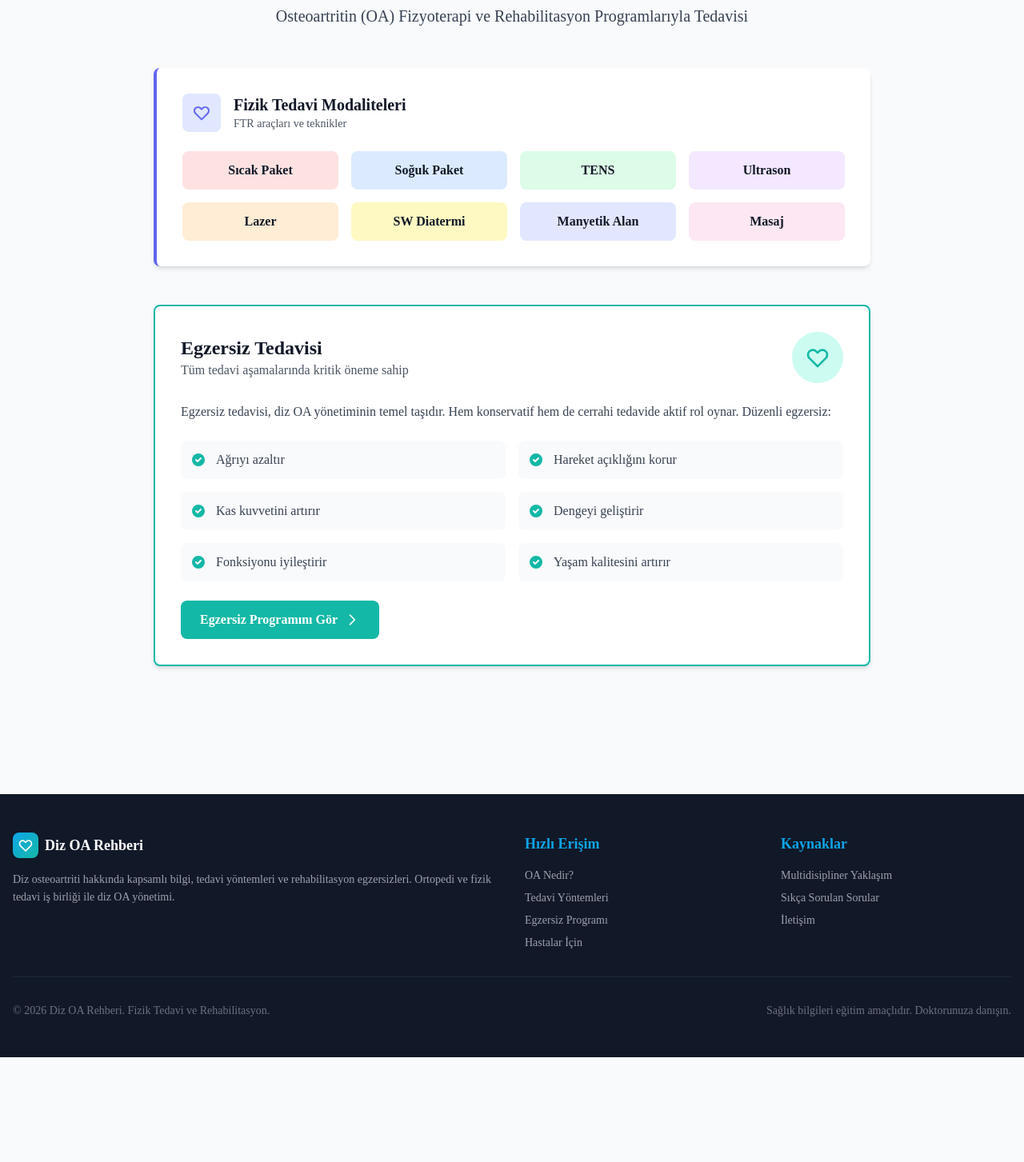
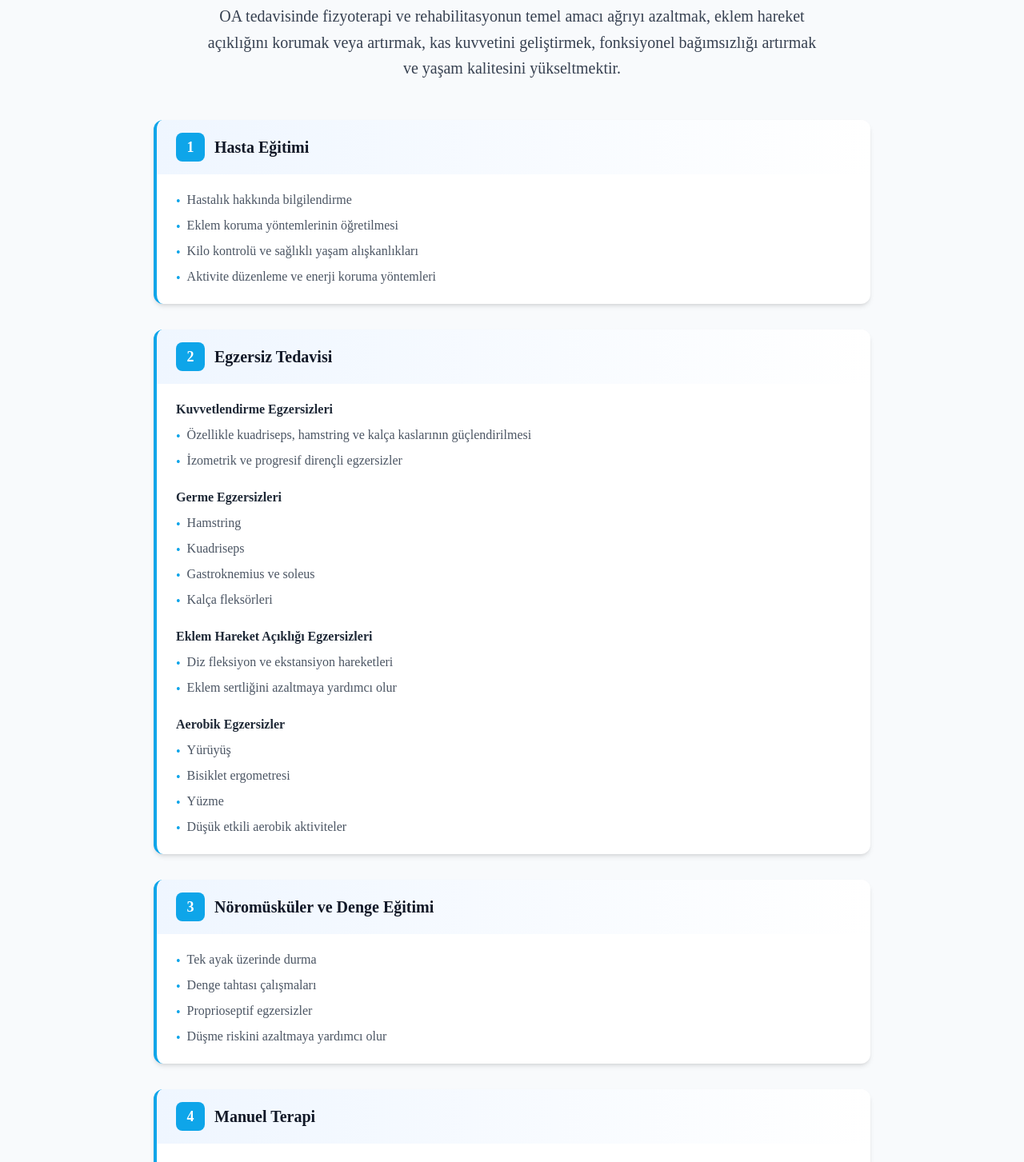
Before and after one commit to pat-0/diz-osteoartriti, a Next.js app: page /tedavi in a window 1280 px wide. Shown: the part 180-1633 px from the top of the page at 80% size. Before the commit the page ends 1502 px from the top, so only its background shows below. Built offline with nearby package versions, Linux system fonts and the light colour scheme.

Commit message:
Tedavi sayfasına 7 FTR bölümü eklendi - Hasta Eğitimi, Egzersiz, Denge, Manuel Terapi, Fiziksel Ajanlar, Yardımcı Cihazlar, Hidroterapi

```diff
--- a/app/tedavi/page.tsx
+++ b/app/tedavi/page.tsx
@@ -1,4 +1,88 @@
 export default function TedaviPage() {
+  const sections = [
+    {
+      number: "1",
+      title: "Hasta Eğitimi",
+      items: [
+        "Hastalık hakkında bilgilendirme",
+        "Eklem koruma yöntemlerinin öğretilmesi",
+        "Kilo kontrolü ve sağlıklı yaşam alışkanlıkları",
+        "Aktivite düzenleme ve enerji koruma yöntemleri",
+      ],
+    },
+    {
+      number: "2",
+      title: "Egzersiz Tedavisi",
+      subSections: [
+        {
+          name: "Kuvvetlendirme Egzersizleri",
+          items: [
+            "Özellikle kuadriseps, hamstring ve kalça kaslarının güçlendirilmesi",
+            "İzometrik ve progresif dirençli egzersizler",
+          ],
+        },
+        {
+          name: "Germe Egzersizleri",
+          items: ["Hamstring", "Kuadriseps", "Gastroknemius ve soleus", "Kalça fleksörleri"],
+        },
+        {
+          name: "Eklem Hareket Açıklığı Egzersizleri",
+          items: [
+            "Diz fleksiyon ve ekstansiyon hareketleri",
+            "Eklem sertliğini azaltmaya yardımcı olur",
+          ],
+        },
+        {
+          name: "Aerobik Egzersizler",
+          items: ["Yürüyüş", "Bisiklet ergometresi", "Yüzme", "Düşük etkili aerobik aktiviteler"],
+        },
+      ],
+    },
+    {
+      number: "3",
+      title: "Nöromüsküler ve Denge Eğitimi",
+      items: [
+        "Tek ayak üzerinde durma",
+        "Denge tahtası çalışmaları",
+        "Proprioseptif egzersizler",
+        "Düşme riskini azaltmaya yardımcı olur",
+      ],
+    },
+    {
+      number: "4",
+      title: "Manuel Terapi",
+      items: [
+        "Eklem mobilizasyonları",
+        "Yumuşak doku teknikleri",
+        "Ağrının azaltılması ve hareket açıklığının artırılması amacıyla uygulanabilir",
+      ],
+    },
+    {
+      number: "5",
+      title: "Fiziksel Ajanlar",
+      items: [
+        "Sıcak uygulamalar",
+        "Soğuk uygulamalar",
+        "TENS (Transkutanöz Elektriksel Sinir Stimülasyonu)",
+        "Ultrason (seçilmiş vakalarda)",
+      ],
+    },
+    {
+      number: "6",
+      title: "Yardımcı Cihazlar",
+      items: ["Baston", "Yürüteç", "Dizlik veya ortezler", "Uygun ayakkabı ve tabanlıklar"],
+    },
+    {
+      number: "7",
+      title: "Su İçi Rehabilitasyon (Hidroterapi)",
+      items: [
+        "Ekleme binen yükü azaltır",
+        "Ağrılı hastalarda egzersiz toleransını artırır",
+        "Kas kuvveti ve fonksiyonel kapasiteyi geliştirir",
+      ],
+    },
+  ];
+
   return (
     <div className="min-h-screen bg-gradient-to-b from-background to-white py-12">
       <div className="container mx-auto px-4">
@@ -7,93 +91,51 @@ export default function TedaviPage() {
           <h1 className="text-4xl md:text-5xl font-bold text-gray-900 mb-6">
             Diz OA Tedavi Yöntemleri
           </h1>
-          <p className="text-xl text-gray-700 leading-relaxed">
-            Osteoartritin (OA) Fizyoterapi ve Rehabilitasyon Programlarıyla Tedavisi
+          <p className="text-xl text-gray-700 leading-relaxed max-w-3xl mx-auto">
+            OA tedavisinde fizyoterapi ve rehabilitasyonun temel amacı ağrıyı azaltmak, eklem hareket açıklığını korumak veya artırmak, kas kuvvetini geliştirmek, fonksiyonel bağımsızlığı artırmak ve yaşam kalitesini yükseltmektir.
           </p>
         </div>
 
-        {/* Physical Therapy Modalities */}
-        <section className="max-w-4xl mx-auto mb-12">
-          <div className="bg-white rounded-lg p-8 shadow-md border-l-4 border-secondary">
-            <div className="flex items-center mb-6">
-              <div className="w-12 h-12 bg-indigo-100 rounded-lg flex items-center justify-center mr-4">
-                <svg className="w-6 h-6 text-secondary" fill="none" stroke="currentColor" viewBox="0 0 24 24">
-                  <path strokeLinecap="round" strokeLinejoin="round" strokeWidth={2} d="M4.318 6.318a4.5 4.5 0 000 6.364L12 20.364l7.682-7.682a4.5 4.5 0 00-6.364-6.364L12 7.636l-1.318-1.318a4.5 4.5 0 00-6.364 0z" />
-                </svg>
+        {/* Treatment Sections */}
+        <section className="max-w-4xl mx-auto space-y-8 mb-12">
+          {sections.map((section) => (
+            <div key={section.number} className="bg-white rounded-xl shadow-md border-l-4 border-primary overflow-hidden">
+              <div className="bg-gradient-to-r from-blue-50 to-white px-6 py-4 flex items-center gap-3">
+                <span className="w-9 h-9 bg-primary text-white rounded-lg flex items-center justify-center text-lg font-bold shrink-0">
+                  {section.number}
+                </span>
+                <h2 className="text-xl font-bold text-gray-900">{section.title}</h2>
               </div>
-              <div>
-                <h3 className="text-xl font-bold text-gray-900">Fizik Tedavi Modaliteleri</h3>
-                <p className="text-gray-600 text-sm">FTR araçları ve teknikler</p>
+              <div className="px-6 py-5">
+                {"subSections" in section ? (
+                  <div className="space-y-5">
+                    {section.subSections!.map((sub, i) => (
+                      <div key={i}>
+                        <h3 className="font-semibold text-gray-800 mb-2">{sub.name}</h3>
+                        <ul className="space-y-1.5">
+                          {sub.items.map((item, j) => (
+                            <li key={j} className="flex items-start text-gray-600">
+                              <span className="text-primary mr-2 mt-0.5">•</span>
+                              <span>{item}</span>
+                            </li>
+                          ))}
+                        </ul>
+                      </div>
+                    ))}
+                  </div>
+                ) : (
+                  <ul className="space-y-1.5">
+                    {section.items!.map((item, i) => (
+                      <li key={i} className="flex items-start text-gray-600">
+                        <span className="text-primary mr-2 mt-0.5">•</span>
+                        <span>{item}</span>
+                      </li>
+                    ))}
+                  </ul>
+                )}
               </div>
             </div>
-
-            <div className="grid grid-cols-2 md:grid-cols-4 gap-4">
-              {[
-                { name: "Sıcak Paket", color: "bg-red-100 text-red-800" },
-                { name: "Soğuk Paket", color: "bg-blue-100 text-blue-800" },
-                { name: "TENS", color: "bg-green-100 text-green-800" },
-                { name: "Ultrason", color: "bg-purple-100 text-purple-800" },
-                { name: "Lazer", color: "bg-orange-100 text-orange-800" },
-                { name: "SW Diatermi", color: "bg-yellow-100 text-yellow-800" },
-                { name: "Manyetik Alan", color: "bg-indigo-100 text-indigo-800" },
-                { name: "Masaj", color: "bg-pink-100 text-pink-800" },
-              ].map((modality, index) => (
-                <div key={index} className={`${modality.color} rounded-lg p-3 text-center`}>
-                  <div className="font-semibold text-gray-900">{modality.name}</div>
-                </div>
-              ))}
-            </div>
-          </div>
-        </section>
-
-        {/* Exercise Integration */}
-        <section className="max-w-4xl mx-auto mb-12">
-          <div className="bg-white rounded-lg p-8 shadow-md border-2 border-accent">
-            <div className="flex items-center justify-between mb-6">
-              <div>
-                <h3 className="text-2xl font-bold text-gray-900">Egzersiz Tedavisi</h3>
-                <p className="text-gray-600">Tüm tedavi aşamalarında kritik öneme sahip</p>
-              </div>
-              <div className="w-16 h-16 bg-accent-100 rounded-full flex items-center justify-center">
-                <svg className="w-8 h-8 text-accent" fill="none" stroke="currentColor" viewBox="0 0 24 24">
-                  <path strokeLinecap="round" strokeLinejoin="round" strokeWidth={2} d="M4.318 6.318a4.5 4.5 0 000 6.364L12 20.364l7.682-7.682a4.5 4.5 0 00-6.364-6.364L12 7.636l-1.318-1.318a4.5 4.5 0 00-6.364 0z" />
-                </svg>
-              </div>
-            </div>
-
-            <p className="text-gray-700 mb-6">
-              Egzersiz tedavisi, diz OA yönetiminin temel taşıdır. Hem konservatif hem de cerrahi
-              tedavide aktif rol oynar. Düzenli egzersiz:
-            </p>
-
-            <div className="grid grid-cols-1 md:grid-cols-2 gap-4 mb-6">
-              {[
-                "Ağrıyı azaltır",
-                "Hareket açıklığını korur",
-                "Kas kuvvetini artırır",
-                "Dengeyi geliştirir",
-                "Fonksiyonu iyileştirir",
-                "Yaşam kalitesini artırır",
-              ].map((benefit, index) => (
-                <div key={index} className="flex items-center bg-gray-50 rounded-lg p-3">
-                  <svg className="w-5 h-5 text-accent mr-3" fill="currentColor" viewBox="0 0 20 20">
-                    <path fillRule="evenodd" d="M10 18a8 8 0 100-16 8 8 0 000 16zm3.707-9.293a1 1 0 00-1.414-1.414L9 10.586 7.707 9.293a1 1 0 00-1.414 1.414l2 2a1 1 0 001.414 0l4-4z" clipRule="evenodd" />
-                  </svg>
-                  <span className="text-gray-700">{benefit}</span>
-                </div>
-              ))}
-            </div>
-
-            <a
-              href="/egzersizler"
-              className="inline-flex items-center px-6 py-3 bg-accent text-white rounded-lg font-semibold hover:bg-accent-600 transition-colors"
-            >
-              Egzersiz Programını Gör
-              <svg className="w-5 h-5 ml-2" fill="none" stroke="currentColor" viewBox="0 0 24 24">
-                <path strokeLinecap="round" strokeLinejoin="round" strokeWidth={2} d="M9 5l7 7-7 7" />
-              </svg>
-            </a>
-          </div>
+          ))}
         </section>
       </div>
     </div>
```
